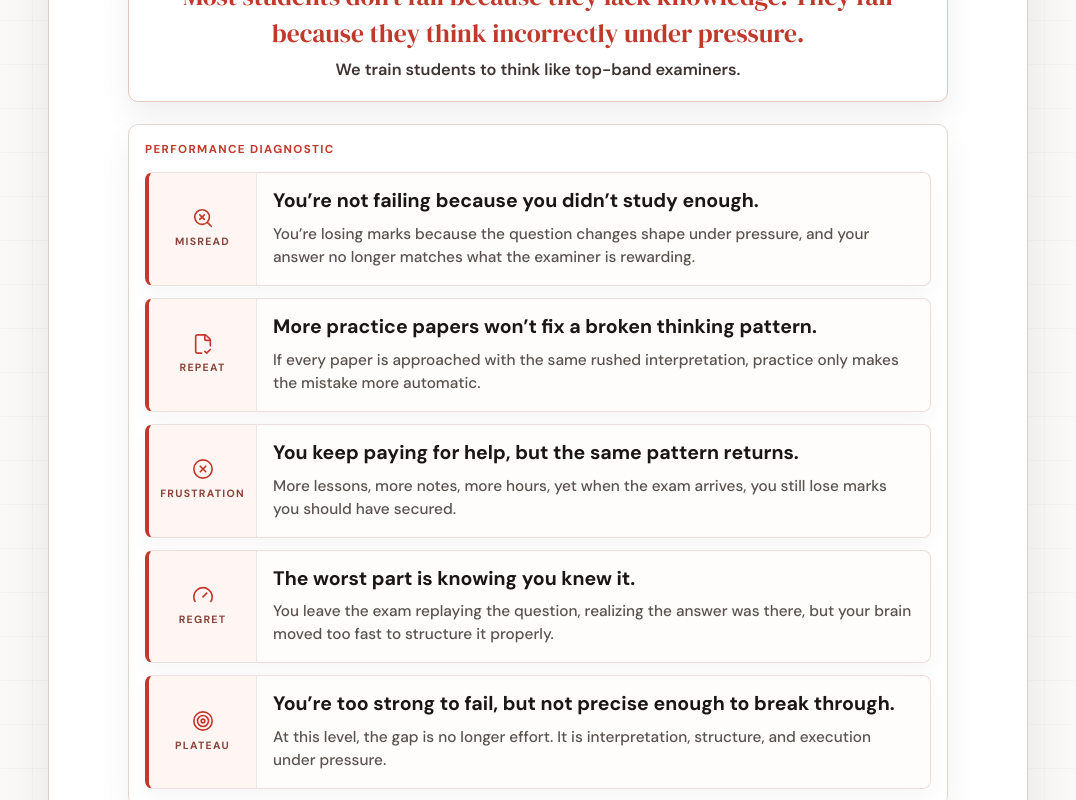
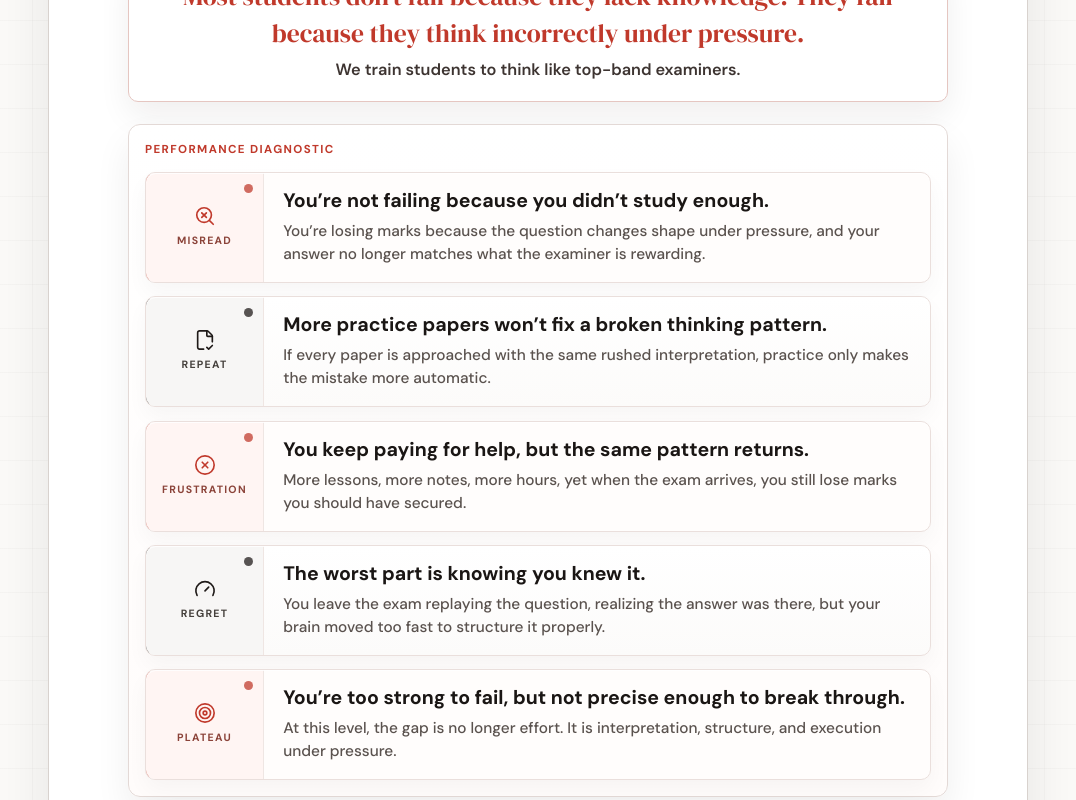
Before and after one commit to zakmero/bryan-coaching-site, a React (Vite) app: page / in a window 1280 px wide. Shown: the part 860-1660 px from the top of the page, without its empty margins (102-1178 px from the left). Built offline with nearby package versions, Linux system fonts and the light colour scheme.

Commit message:
Redesign performance diagnostic with staggered animated reveal

```diff
--- a/src/AppV2Original.jsx
+++ b/src/AppV2Original.jsx
@@ -28,30 +28,35 @@ const HERO_EYEBROW_TEXT = 'NOT AN ENGLISH TUTORING PROGRAM, AN EXAM THINKING DIA
 const HERO_DIAGNOSTICS = [
   {
     icon: SearchX,
+    tone: 'red',
     label: 'MISREAD',
     title: 'You’re not failing because you didn’t study enough.',
     detail: 'You’re losing marks because the question changes shape under pressure, and your answer no longer matches what the examiner is rewarding.',
   },
   {
     icon: FileCheck2,
+    tone: 'ink',
     label: 'REPEAT',
     title: 'More practice papers won’t fix a broken thinking pattern.',
     detail: 'If every paper is approached with the same rushed interpretation, practice only makes the mistake more automatic.',
   },
   {
     icon: XCircle,
+    tone: 'red',
     label: 'FRUSTRATION',
     title: 'You keep paying for help, but the same pattern returns.',
     detail: 'More lessons, more notes, more hours, yet when the exam arrives, you still lose marks you should have secured.',
   },
   {
     icon: Gauge,
+    tone: 'ink',
     label: 'REGRET',
     title: 'The worst part is knowing you knew it.',
     detail: 'You leave the exam replaying the question, realizing the answer was there, but your brain moved too fast to structure it properly.',
   },
   {
     icon: Target,
+    tone: 'red',
     label: 'PLATEAU',
     title: 'You’re too strong to fail, but not precise enough to break through.',
     detail: 'At this level, the gap is no longer effort. It is interpretation, structure, and execution under pressure.',
@@ -295,7 +300,26 @@ const Header = ({ isApplyPage }) => (
 );
 
 // 1. ABOVE THE FOLD
-const Hero = () => (
+const Hero = () => {
+  const diagnosticsRef = useRef(null);
+  const [diagnosticsVisible, setDiagnosticsVisible] = useState(false);
+
+  useEffect(() => {
+    const node = diagnosticsRef.current;
+    if (!node) return undefined;
+
+    const observer = new IntersectionObserver(([entry]) => {
+      if (entry.isIntersecting) {
+        setDiagnosticsVisible(true);
+        observer.disconnect();
+      }
+    }, { threshold: 0.25 });
+
+    observer.observe(node);
+    return () => observer.disconnect();
+  }, []);
+
+  return (
     <section className="v2-section v2-hero-section" id="home">
       <div className="v2-hero-lab-grid" aria-hidden="true"></div>
 
@@ -332,19 +356,28 @@ const Hero = () => (
             <p>We train students to think like top-band examiners.</p>
           </div>
 
-        <div className="v2-hero-diagnostics v2-animate-fade-up v2-delay-200" aria-label="Performance diagnostic warning signs">
+          <div
+            ref={diagnosticsRef}
+            className={`v2-hero-diagnostics v2-animate-fade-up v2-delay-200 ${diagnosticsVisible ? 'is-visible' : ''}`}
+            aria-label="Performance diagnostic warning signs"
+          >
             <p className="v2-hero-diagnostic-kicker">Performance Diagnostic</p>
             <ul>
-            {HERO_DIAGNOSTICS.map(({ icon: Icon, label, title, detail }) => (
-              <li key={title}>
+              {HERO_DIAGNOSTICS.map(({ icon: Icon, label, title, detail, tone }, index) => (
+                <li
+                  key={title}
+                  className={`v2-diagnostic-item v2-diagnostic-item-${tone}`}
+                  style={{ '--v2-diag-delay': `${index * 180}ms` }}
+                >
                   <div className="v2-diagnostic-visual" aria-hidden="true">
+                    <span className="v2-diagnostic-pulse"></span>
                     <Icon size={22} strokeWidth={1.8} />
                     <span>{label}</span>
                   </div>
-                <span className="v2-diagnostic-copy">
+                  <div className="v2-diagnostic-copy">
                     <strong>{title}</strong>
-                  <span>{detail}</span>
-                </span>
+                    <p>{detail}</p>
+                  </div>
                 </li>
               ))}
             </ul>
@@ -365,6 +398,7 @@ const Hero = () => (
       </div>
     </section>
   );
+};
 
 // 2. PROBLEM AGITATION
 const Problem = () => (
--- a/src/indexV2.css
+++ b/src/indexV2.css
@@ -1143,10 +1143,10 @@ object {
   max-width: 820px;
   margin: 0 auto 2.35rem;
   padding: 1rem;
-  border: 1px solid #ded7d2;
-  border-radius: 10px;
-  background: #ffffff;
-  box-shadow: 0 16px 34px rgba(26, 22, 20, 0.06);
+  border: 1px solid #e3d9d6;
+  border-radius: 12px;
+  background: linear-gradient(180deg, #ffffff 0%, #fffcfb 100%);
+  box-shadow: 0 18px 36px rgba(26, 22, 20, 0.065);
 }
 
 .v2-hero-diagnostic-kicker {
@@ -1160,76 +1160,251 @@ object {
 
 .v2-hero-diagnostics ul {
   display: grid;
-  gap: 0.75rem;
+  gap: 0.85rem;
   margin: 0;
   padding: 0;
   list-style: none;
 }
 
-.v2-hero-diagnostics li {
+.v2-diagnostic-item {
+  --v2-diagnostic-accent: #c0392b;
+  --v2-diagnostic-visual-bg: #fff7f5;
+  --v2-diagnostic-label: #8b4339;
+  --v2-diagnostic-icon: #c0392b;
   position: relative;
   display: grid;
-  grid-template-columns: 108px minmax(0, 1fr);
+  grid-template-columns: 118px minmax(0, 1fr);
   align-items: stretch;
   gap: 1rem;
-  min-height: 104px;
+  min-height: 110px;
   padding: 0;
   overflow: hidden;
   border: 1px solid #eadfdc;
-  border-left: 4px solid var(--v2-accent);
-  border-radius: 8px;
+  border-radius: 10px;
   background: #fffdfc;
   color: var(--v2-text-primary);
   box-shadow: 0 10px 22px rgba(26, 22, 20, 0.035);
+  opacity: 0;
+  filter: blur(4px);
+  transform: translateY(22px) scale(0.97);
+  transform-origin: center top;
+}
+
+.v2-diagnostic-item::before {
+  content: '';
+  position: absolute;
+  inset: 0 auto 0 0;
+  width: 4px;
+  background: var(--v2-diagnostic-accent);
+  transform: scaleY(0);
+  transform-origin: top center;
+}
+
+.v2-diagnostic-item::after {
+  content: '';
+  position: absolute;
+  inset: 0;
+  border-radius: inherit;
+  box-shadow: inset 0 1px 0 rgba(255, 255, 255, 0.8);
+  pointer-events: none;
+}
+
+.v2-hero-diagnostics.is-visible .v2-diagnostic-item {
+  animation: v2DiagnosticCardIn 760ms cubic-bezier(0.2, 0.92, 0.24, 1.08) forwards;
+  animation-delay: var(--v2-diag-delay, 0ms);
+}
+
+.v2-hero-diagnostics.is-visible .v2-diagnostic-item::before {
+  animation: v2DiagnosticRailIn 620ms ease-out forwards;
+  animation-delay: var(--v2-diag-delay, 0ms);
+}
+
+.v2-diagnostic-item-red {
+  --v2-diagnostic-accent: #c0392b;
+  --v2-diagnostic-visual-bg: #fff5f3;
+  --v2-diagnostic-label: #8b4339;
+  --v2-diagnostic-icon: #c0392b;
+}
+
+.v2-diagnostic-item-ink {
+  --v2-diagnostic-accent: #1f1a18;
+  --v2-diagnostic-visual-bg: #f7f6f5;
+  --v2-diagnostic-label: #45403c;
+  --v2-diagnostic-icon: #1f1a18;
+  background: linear-gradient(180deg, #ffffff 0%, #fcfbfa 100%);
 }
 
 .v2-diagnostic-visual {
+  position: relative;
   display: grid;
   place-items: center;
   align-content: center;
   gap: 0.35rem;
   min-height: 100%;
-  padding: 0.85rem 0.7rem;
+  padding: 0.85rem 0.72rem;
   border-right: 1px solid #efe6e3;
-  background: #fff6f4;
-  color: var(--v2-accent);
+  background: var(--v2-diagnostic-visual-bg);
+  color: var(--v2-diagnostic-icon);
+}
+
+.v2-diagnostic-pulse {
+  position: absolute;
+  top: 0.7rem;
+  right: 0.65rem;
+  width: 9px;
+  height: 9px;
+  border-radius: 50%;
+  background: color-mix(in srgb, var(--v2-diagnostic-accent) 75%, white 25%);
+  box-shadow: 0 0 0 0 color-mix(in srgb, var(--v2-diagnostic-accent) 28%, transparent);
+}
+
+.v2-hero-diagnostics.is-visible .v2-diagnostic-pulse {
+  animation: v2DiagnosticPulse 1.2s ease-out both;
+  animation-delay: calc(var(--v2-diag-delay, 0ms) + 380ms);
 }
 
 .v2-diagnostic-visual svg {
   flex: 0 0 auto;
-  color: var(--v2-accent);
+  color: var(--v2-diagnostic-icon);
+  opacity: 0;
+  transform: translateY(6px) scale(0.94);
+}
+
+.v2-hero-diagnostics.is-visible .v2-diagnostic-visual svg {
+  animation: v2DiagnosticIconIn 540ms cubic-bezier(0.2, 0.88, 0.24, 1.02) forwards;
+  animation-delay: calc(var(--v2-diag-delay, 0ms) + 130ms);
 }
 
 .v2-diagnostic-visual span {
-  color: #8b4339;
+  color: var(--v2-diagnostic-label);
   font-size: 0.66rem;
   font-weight: 800;
   letter-spacing: 0.12em;
   text-transform: uppercase;
+  opacity: 0;
+  transform: translateY(8px);
+}
+
+.v2-hero-diagnostics.is-visible .v2-diagnostic-visual span {
+  animation: v2DiagnosticTextIn 520ms ease forwards;
+  animation-delay: calc(var(--v2-diag-delay, 0ms) + 190ms);
 }
 
 .v2-diagnostic-copy {
   display: grid;
   align-content: center;
   gap: 0.35rem;
-  padding: 1rem 1.1rem 1rem 0;
+  padding: 1rem 1.1rem 1rem 0.2rem;
 }
 
 .v2-diagnostic-copy strong {
+  margin: 0;
   color: var(--v2-text-primary);
   font-size: clamp(1.04rem, 1.55vw, 1.22rem);
   font-weight: 800;
   line-height: 1.28;
-}
-
-.v2-diagnostic-copy span {
+  opacity: 0;
+  transform: translateY(10px);
+}
+
+.v2-diagnostic-copy p {
+  margin: 0;
   color: var(--v2-text-secondary);
   font-size: 0.96rem;
   font-weight: 500;
   line-height: 1.5;
-}
-
-.v2-hero-card li strong {
+  opacity: 0;
+  transform: translateY(10px);
+}
+
+.v2-hero-diagnostics.is-visible .v2-diagnostic-copy strong {
+  animation: v2DiagnosticTextIn 540ms ease forwards;
+  animation-delay: calc(var(--v2-diag-delay, 0ms) + 230ms);
+}
+
+.v2-hero-diagnostics.is-visible .v2-diagnostic-copy p {
+  animation: v2DiagnosticTextIn 560ms ease forwards;
+  animation-delay: calc(var(--v2-diag-delay, 0ms) + 290ms);
+}
+
+@keyframes v2DiagnosticCardIn {
+  0% {
+    opacity: 0;
+    filter: blur(4px);
+    transform: translateY(22px) scale(0.97);
+  }
+  62% {
+    opacity: 1;
+    filter: blur(0);
+    transform: translateY(-3px) scale(1.01);
+  }
+  100% {
+    opacity: 1;
+    filter: blur(0);
+    transform: translateY(0) scale(1);
+  }
+}
+
+@keyframes v2DiagnosticRailIn {
+  from {
+    transform: scaleY(0);
+  }
+  to {
+    transform: scaleY(1);
+  }
+}
+
+@keyframes v2DiagnosticIconIn {
+  0% {
+    opacity: 0;
+    transform: translateY(6px) scale(0.94);
+  }
+  100% {
+    opacity: 1;
+    transform: translateY(0) scale(1);
+  }
+}
+
+@keyframes v2DiagnosticTextIn {
+  0% {
+    opacity: 0;
+    transform: translateY(10px);
+  }
+  100% {
+    opacity: 1;
+    transform: translateY(0);
+  }
+}
+
+@keyframes v2DiagnosticPulse {
+  0% {
+    box-shadow: 0 0 0 0 color-mix(in srgb, var(--v2-diagnostic-accent) 30%, transparent);
+  }
+  100% {
+    box-shadow: 0 0 0 16px color-mix(in srgb, var(--v2-diagnostic-accent) 0%, transparent);
+  }
+}
+
+@media (prefers-reduced-motion: reduce) {
+  .v2-diagnostic-item,
+  .v2-diagnostic-item::before,
+  .v2-diagnostic-visual svg,
+  .v2-diagnostic-visual span,
+  .v2-diagnostic-copy strong,
+  .v2-diagnostic-copy p,
+  .v2-diagnostic-pulse {
+    animation: none !important;
+    opacity: 1;
+    filter: none;
+    transform: none;
+  }
+
+  .v2-diagnostic-item::before {
+    transform: scaleY(1);
+  }
+}
+
+.v2-hero-card li > strong {
   display: inline-block;
   margin-bottom: 0.2rem;
   color: var(--v2-text-primary);
@@ -1876,25 +2051,32 @@ object {
     margin-bottom: 1.7rem;
     padding: 0.85rem;
   }
-  .v2-hero-diagnostics li {
+  .v2-diagnostic-item {
     grid-template-columns: 1fr;
     min-height: auto;
   }
   .v2-diagnostic-visual {
     display: flex;
+    align-items: center;
     justify-content: flex-start;
+    gap: 0.5rem;
     min-height: auto;
     padding: 0.7rem 0.85rem;
     border-right: 0;
     border-bottom: 1px solid #efe6e3;
   }
+  .v2-diagnostic-pulse {
+    position: static;
+    flex: 0 0 auto;
+    margin-right: 0.1rem;
+  }
   .v2-diagnostic-copy {
     padding: 0.85rem;
   }
   .v2-diagnostic-copy strong {
     font-size: 1rem;
   }
-  .v2-diagnostic-copy span {
+  .v2-diagnostic-copy p {
     font-size: 0.9rem;
   }
   .v2-hero-subnote {
```
Lines whose indentation alone changed are shown as unchanged.
